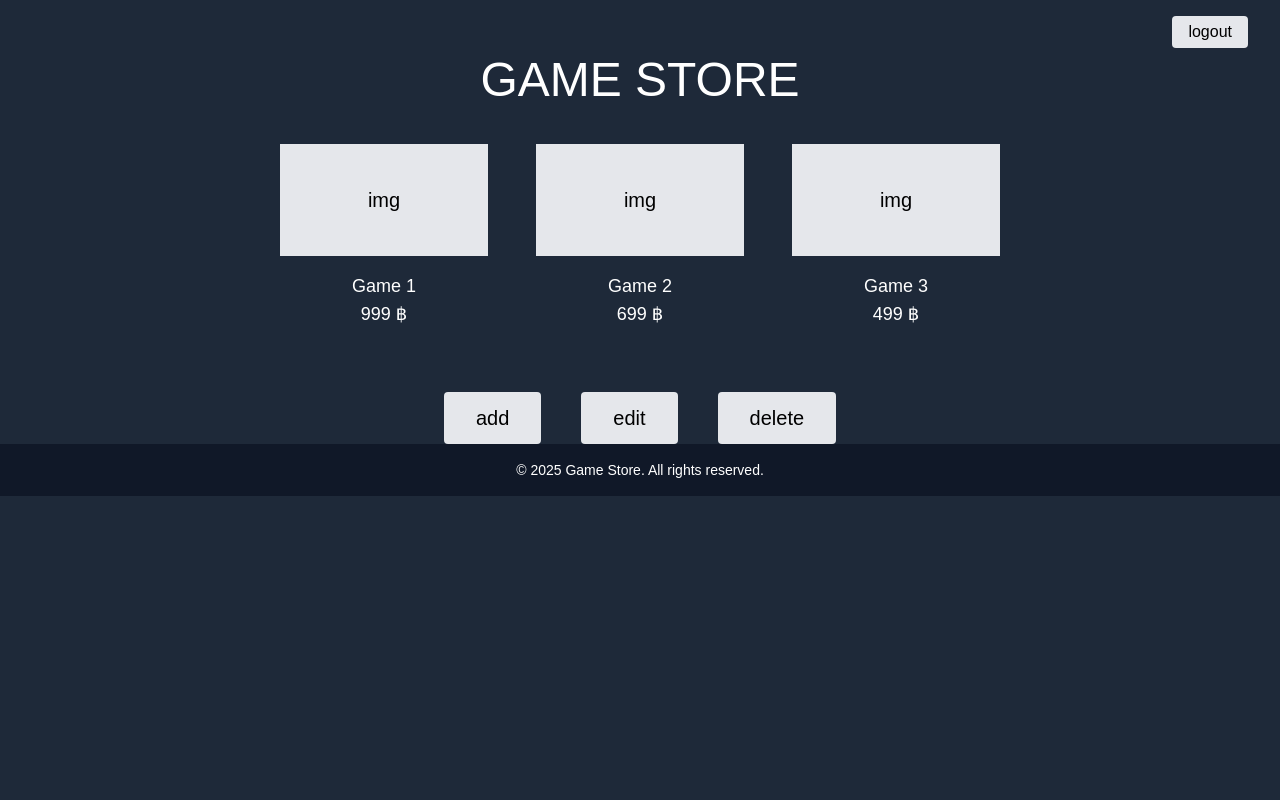
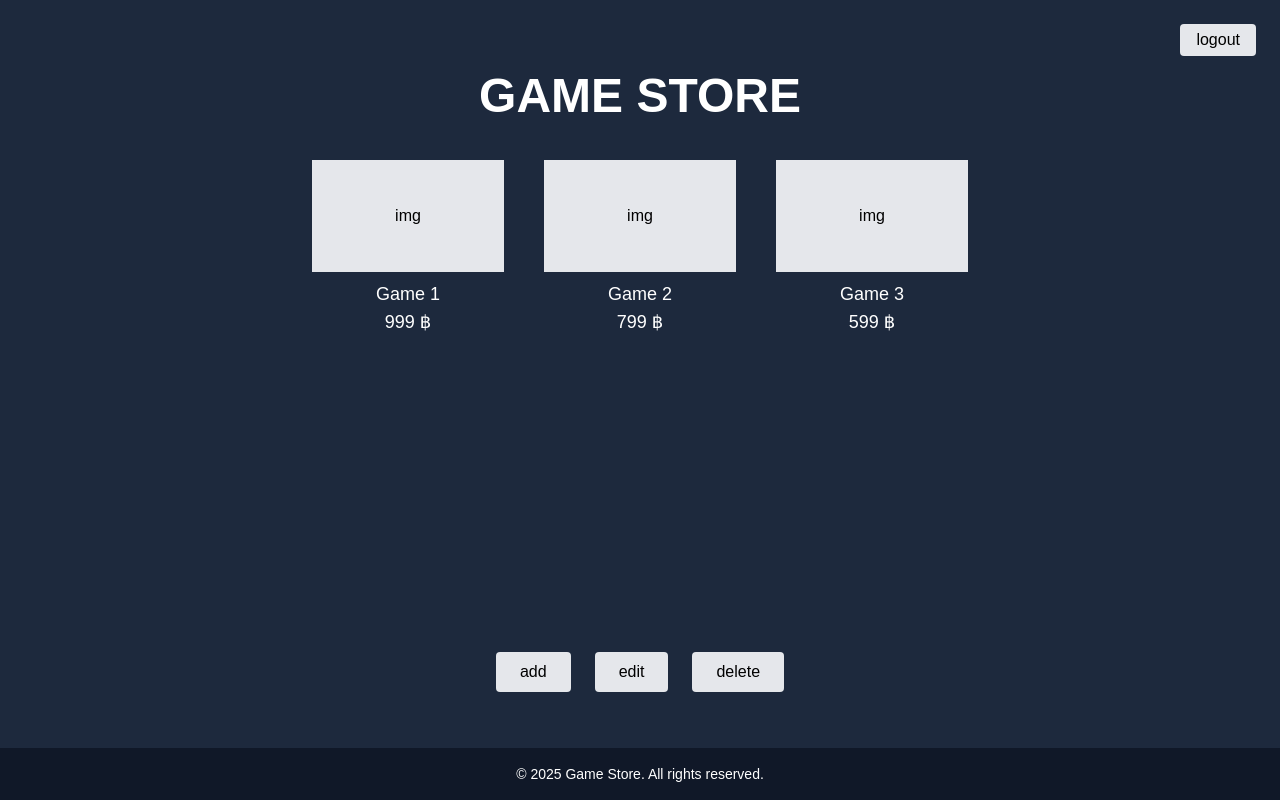
Before and after one commit to Winter7857/game-project, a Next.js app: page /admin in a window 1280 px wide. Built offline with nearby package versions, Linux system fonts and the light colour scheme.

Commit message:
component

```diff
--- a/src/app/admin/page.tsx
+++ b/src/app/admin/page.tsx
@@ -1,38 +1,16 @@
 "use client"
-import { useRouter } from "next/navigation"
-import Link from "next/link"
+
 import Footer from "@/components/Footer";
 
 export default function AdminPage() {
-  // Placeholder game data for demo
-    const router = useRouter();
-  const games = [
-    {
-      id: 1,
-      name: "Game 1",
-      price: 999,
-      img: "https://via.placeholder.com/200x120?text=img",
-    },
-    {
-      id: 2,
-      name: "Game 2",
-      price: 699,
-      img: "https://via.placeholder.com/200x120?text=img",
-    },
-    {
-      id: 3,
-      name: "Game 3",
-      price: 499,
-      img: "https://via.placeholder.com/200x120?text=img",
-    },
-  ];
-
   return (
-    <main className="min-h-screen bg-gray-800 text-white relative flex flex-col items-center">
-      {/* Logout Button */}
-      <div className="absolute top-4 right-8">
+    <div className="min-h-screen flex flex-col bg-slate-800 text-white">
+      {/* Content */}
+      <main className="flex-grow flex flex-col items-center text-center p-6">
+        {/* Logout button */}
+        <div className="w-full flex justify-end mb-4">
           <button
-          onClick={() => router.push("/login")}
+            onClick={() => window.location.href = "/login"}
             className="bg-gray-200 text-black px-4 py-1 rounded"
           >
             logout
@@ -40,30 +18,31 @@ export default function AdminPage() {
         </div>
 
         {/* Title */}
-      <h1 className="text-5xl font-light mt-14 mb-10">GAME STORE</h1>
+        <h1 className="text-5xl font-bold mb-10">GAME STORE</h1>
 
-      {/* Game Grid */}
-      <div className="flex flex-row gap-12 mb-16">
-        {games.map((game) => (
-          <div key={game.id} className="flex flex-col items-center">
-            <div className="w-52 h-28 bg-gray-200 text-black flex items-center justify-center mb-4 text-xl font-normal">
+        {/* Game cards */}
+        <div className="flex gap-10 mb-20">
+          {[1, 2, 3].map((n) => (
+            <div key={n} className="flex flex-col items-center">
+              <div className="w-48 h-28 bg-gray-200 text-black flex items-center justify-center mb-2">
                 img
               </div>
-            <div className="text-center">
-              <div className="text-lg">{game.name}</div>
-              <div className="text-lg">{game.price} ฿</div>
-            </div>
+              <p className="text-lg">Game {n}</p>
+              <p className="text-lg">{999 - (n - 1) * 200} ฿</p>
             </div>
           ))}
         </div>
-      {/* Action Buttons */}
-      <div className="flex flex-row gap-10">
-        <button className="bg-gray-200 text-black px-8 py-3 rounded text-xl font-normal">add</button>
-        <button className="bg-gray-200 text-black px-8 py-3 rounded text-xl font-normal">edit</button>
-        <button className="bg-gray-200 text-black px-8 py-3 rounded text-xl font-normal">delete</button>
+
+        {/* Buttons moved to the bottom */}
+        <div className="mt-auto mb-8 flex gap-6">
+          <button className="bg-gray-200 text-black px-6 py-2 rounded">add</button>
+          <button className="bg-gray-200 text-black px-6 py-2 rounded">edit</button>
+          <button className="bg-gray-200 text-black px-6 py-2 rounded">delete</button>
         </div>
-      <Footer />
       </main>
 
+      {/* Footer */}
+      <Footer />
+    </div>
   );
 }
```
Lines whose indentation alone changed are shown as unchanged.
